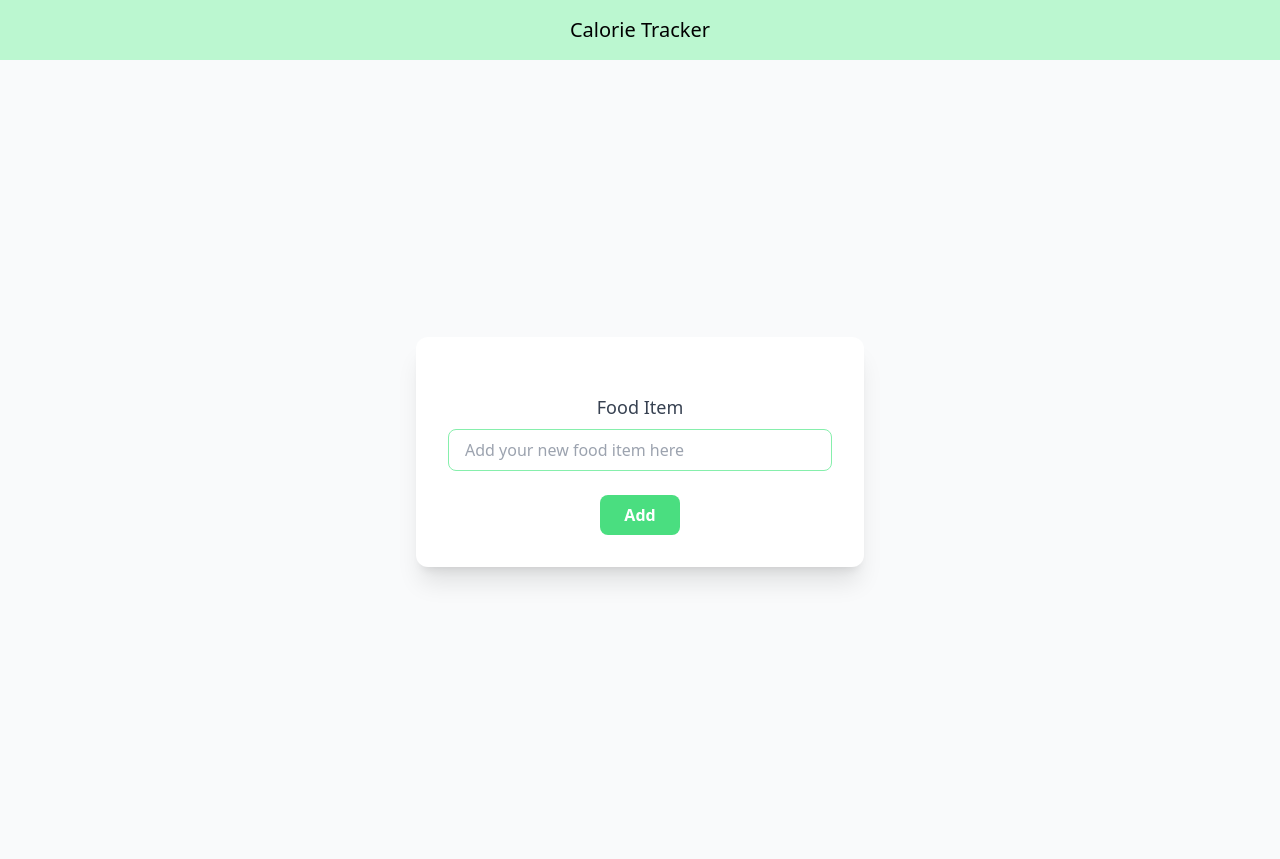
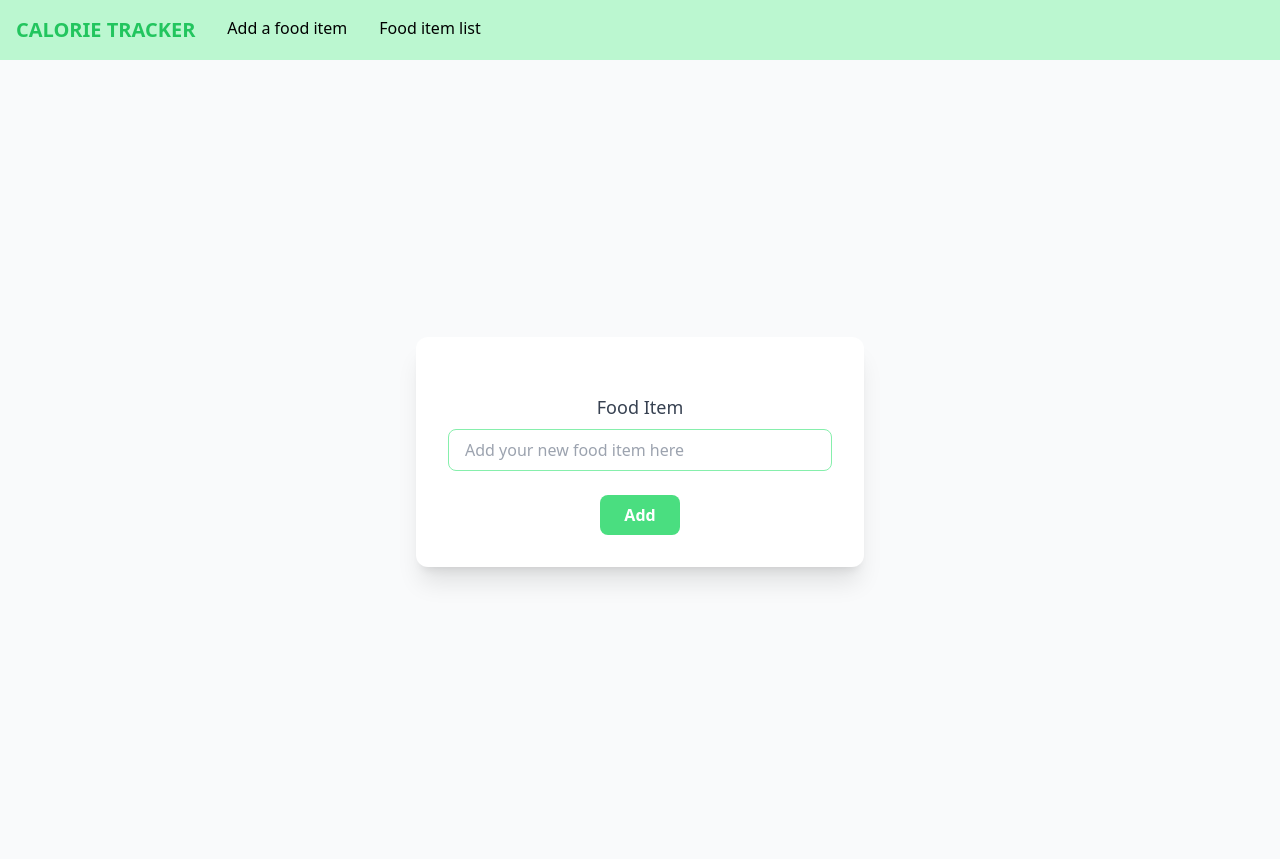
Before and after one commit to swawiye/Django-Calorie-Counter, a Django app: page / in a window 1280 px wide. Shown: the top 859 px of the page. Run offline with Django 5.2, Linux system fonts and the light colour scheme; some libraries are stand-ins or nearby versions.

Commit message:
pages and styling

```diff
--- a/counterapp/templates/navbar.html
+++ b/counterapp/templates/navbar.html
@@ -1,3 +1,13 @@
-<div class="bg-green-200 p-4 mx-auto w-full z-10">
-    <p class="text-xl font-medium text-center">Calorie Tracker</p>
-</div>
+<nav class="bg-green-200 p-4 mx-auto w-full z-10">
+  <ul class="flex space-x-8 text-md font-medium">
+    <li class="text-green-500 font-bold text-xl">
+    CALORIE TRACKER
+    </li>
+    <li>
+      <a href="/" class="hover:text-green-500 duration-200">Add a food item</a>
+    </li>
+    <li>
+      <a href="/list_ops" class="hover:text-green-500 duration-200">Food item list</a>
+    </li>
+  </ul>
+</nav>
--- a/counterapp/views.py
+++ b/counterapp/views.py
@@ -5,24 +5,3 @@ from datetime import date
 # Create your views here.
 def index(request) :
     return render(request, 'index.html')
-
-def food_list(request):
-    today = date.today()
-    food_items = FoodItems.objects.filter(date_added=today)
-    total_calories = sum(item.calories for item in food_items)
-    return render(request, 'index.html', {'food_items': food_items, 'total_calories': total_calories})
-
-def add_food(request):
-    if request.method == 'POST':
-        name = request.POST['name']
-        calories = request.POST['calories']
-        FoodItems.objects.create(name=name, calories=calories)
-    return render(request, 'index.html')
-
-def delete_food(request, food_id):
-    FoodItems.objects.get(id=food_id).delete()
-    return render(request, 'index.html')
-
-def reset_day(request):
-    FoodItems.objects.filter(date_added=date.today()).delete()
-    return render(request, 'index.html')
```
Also changed, not shown: counterapp/templates/list_ops.html (added).
